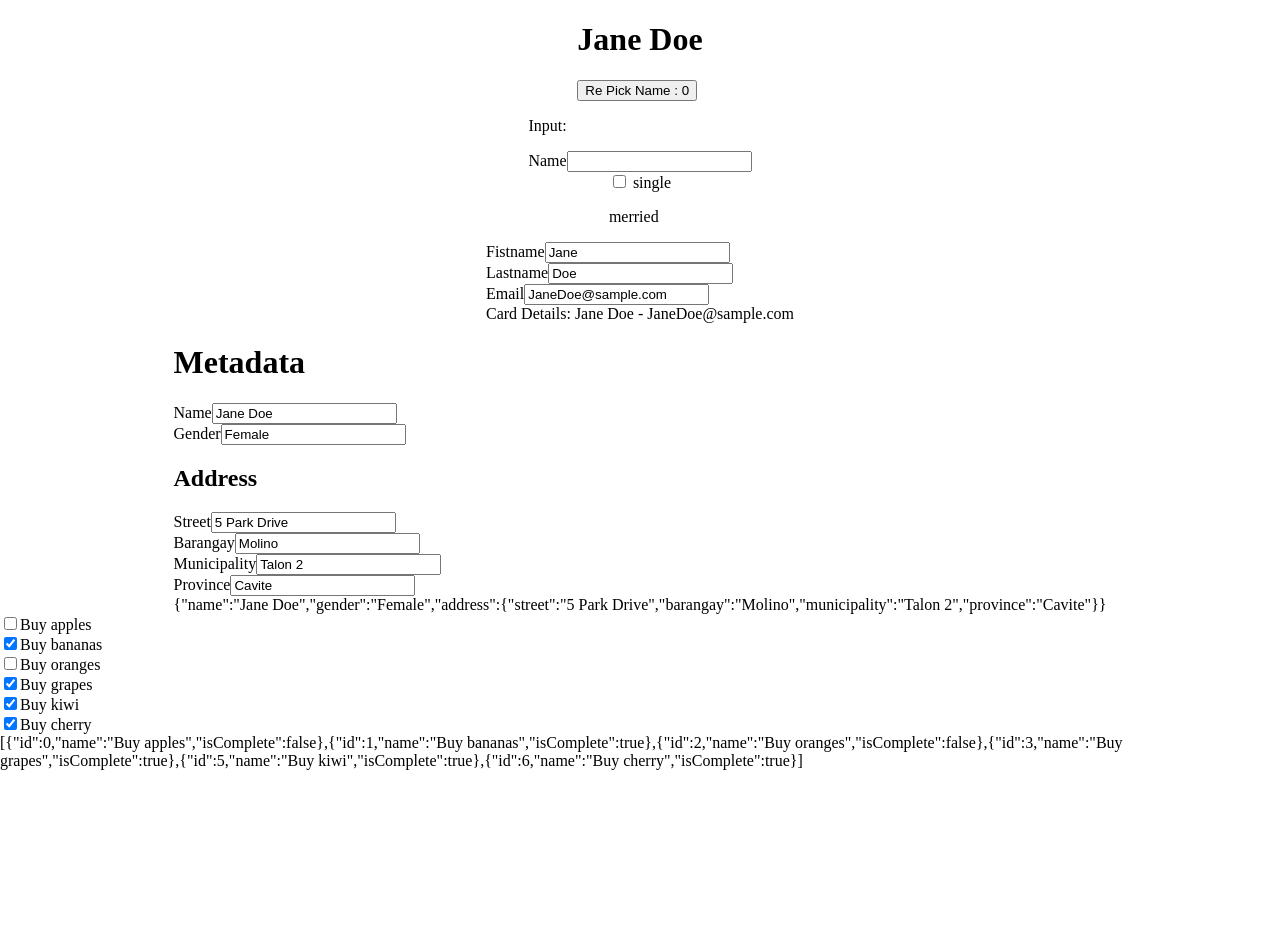
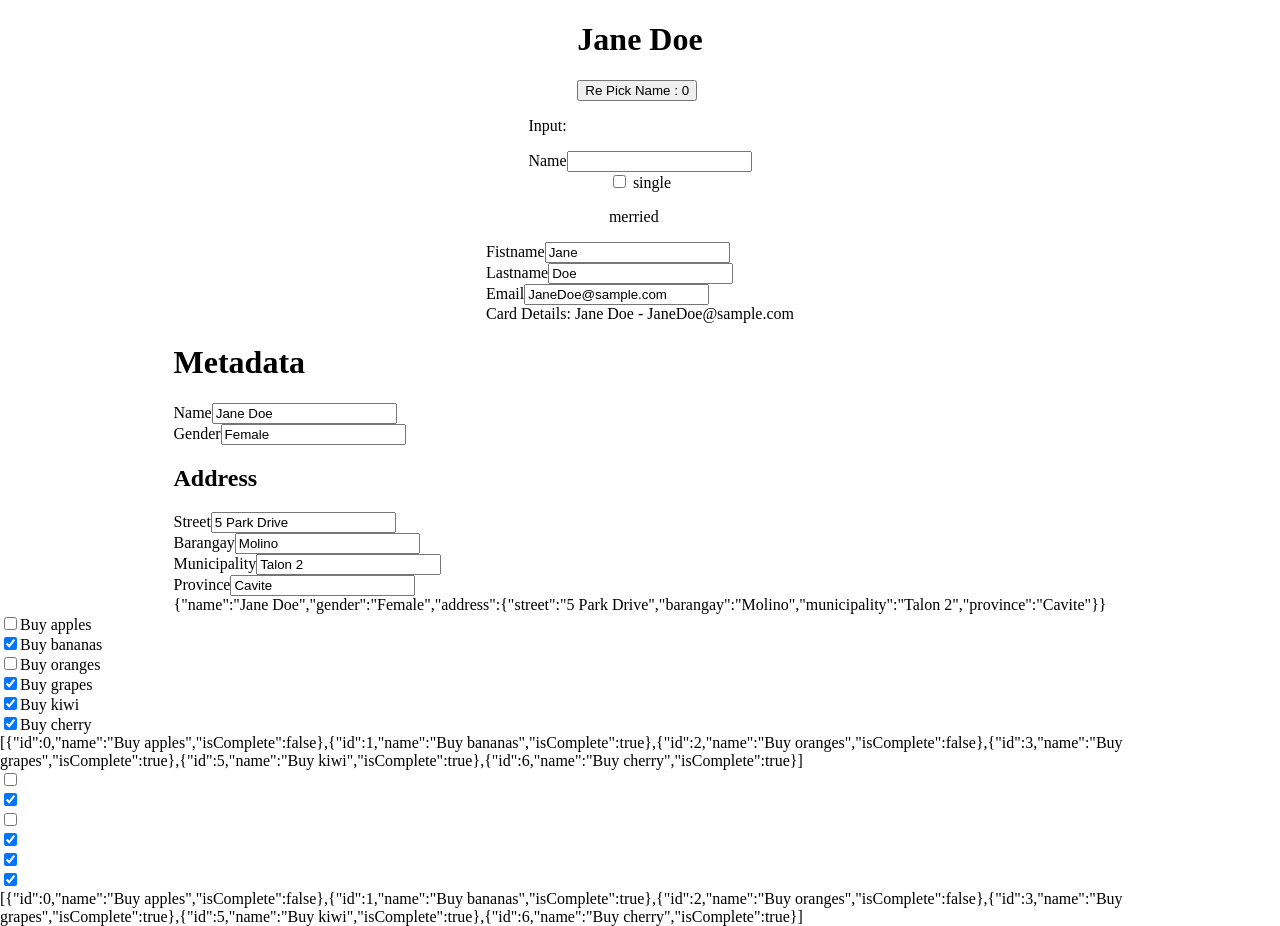
Before and after one commit to antonpalermo/learning-react, a React (Vite) app in the folder apps/use-state/: page / in a window 1280 px wide. Before the commit the page ends 800 px from the top, so only its background shows below. Built offline with nearby package versions, Linux system fonts and the light colour scheme.

Commit message:
[DAY: 4] mastering useState
- update array object state using immer

areas of improvement
- learn more on how to update array list of object

```diff
--- a/apps/use-state/package.json
+++ b/apps/use-state/package.json
@@ -10,8 +10,10 @@
     "preview": "vite preview"
   },
   "dependencies": {
+    "immer": "^10.1.1",
     "react": "^18.3.1",
-    "react-dom": "^18.3.1"
+    "react-dom": "^18.3.1",
+    "use-immer": "^0.10.0"
   },
   "devDependencies": {
     "@eslint/js": "^9.13.0",
--- a/apps/use-state/src/components/App.tsx
+++ b/apps/use-state/src/components/App.tsx
@@ -5,6 +5,7 @@ import ObjectState from './object-state'
 import BasicState from './basic-state'
 import NestedObjectState from './nested-object-state'
 import ArrayState from './array-state'
+import WithImmer from './with-immer'
 
 function App() {
   return (
@@ -15,6 +16,7 @@ function App() {
       <ObjectState />
       <NestedObjectState />
       <ArrayState />
+      <WithImmer />
     </div>
   )
 }
--- /dev/null
+++ b/apps/use-state/src/components/with-immer.tsx
@@ -0,0 +1,56 @@
+import { useImmer } from 'use-immer'
+
+type Task = {
+  id: number
+  name: string
+  isComplete: boolean
+}
+
+function Task({
+  task,
+  onChange
+}: {
+  task: Task
+  onChange: (val: boolean) => void
+}) {
+  return (
+    <div>
+      <input
+        type='checkbox'
+        checked={task.isComplete}
+        onChange={e => onChange(e.target.checked)}
+      />
+    </div>
+  )
+}
+
+export default function WithImmer() {
+  const [tasks, updateTask] = useImmer([
+    { id: 0, name: 'Buy apples', isComplete: false },
+    { id: 1, name: 'Buy bananas', isComplete: true },
+    { id: 2, name: 'Buy oranges', isComplete: false },
+    { id: 3, name: 'Buy grapes', isComplete: true },
+    { id: 5, name: 'Buy kiwi', isComplete: true },
+    { id: 6, name: 'Buy cherry', isComplete: true }
+  ])
+
+  function updateState(id: number, e: boolean) {
+    updateTask(draft => {
+      const task = draft.find(obj => obj.id === id)
+      if (task) {
+        task.isComplete = e
+      }
+    })
+  }
+
+  return (
+    <div>
+      {tasks.map(task => (
+        <div key={task.id}>
+          <Task task={task} onChange={e => updateState(task.id, e)} />
+        </div>
+      ))}
+      {JSON.stringify(tasks)}
+    </div>
+  )
+}
```
Also changed, not shown: 1 other file (tests, documents, lock files or other folders).
